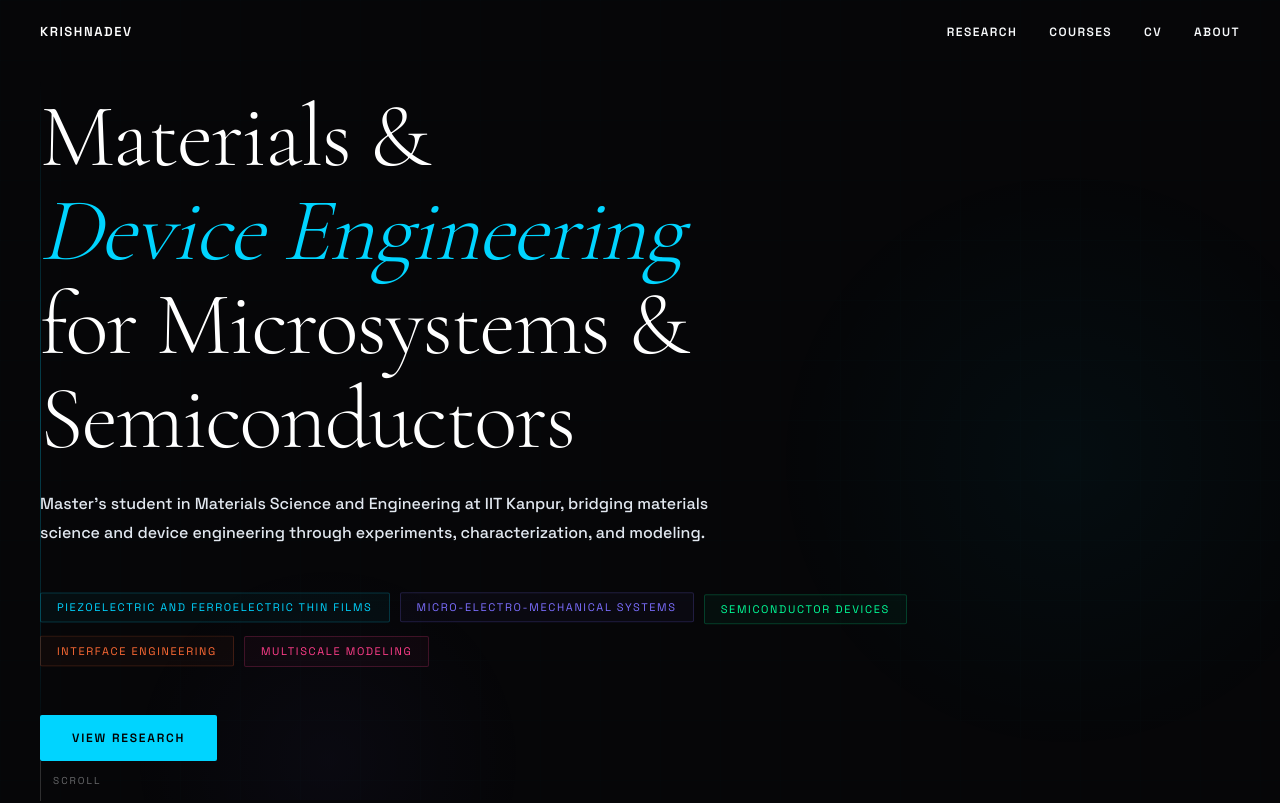
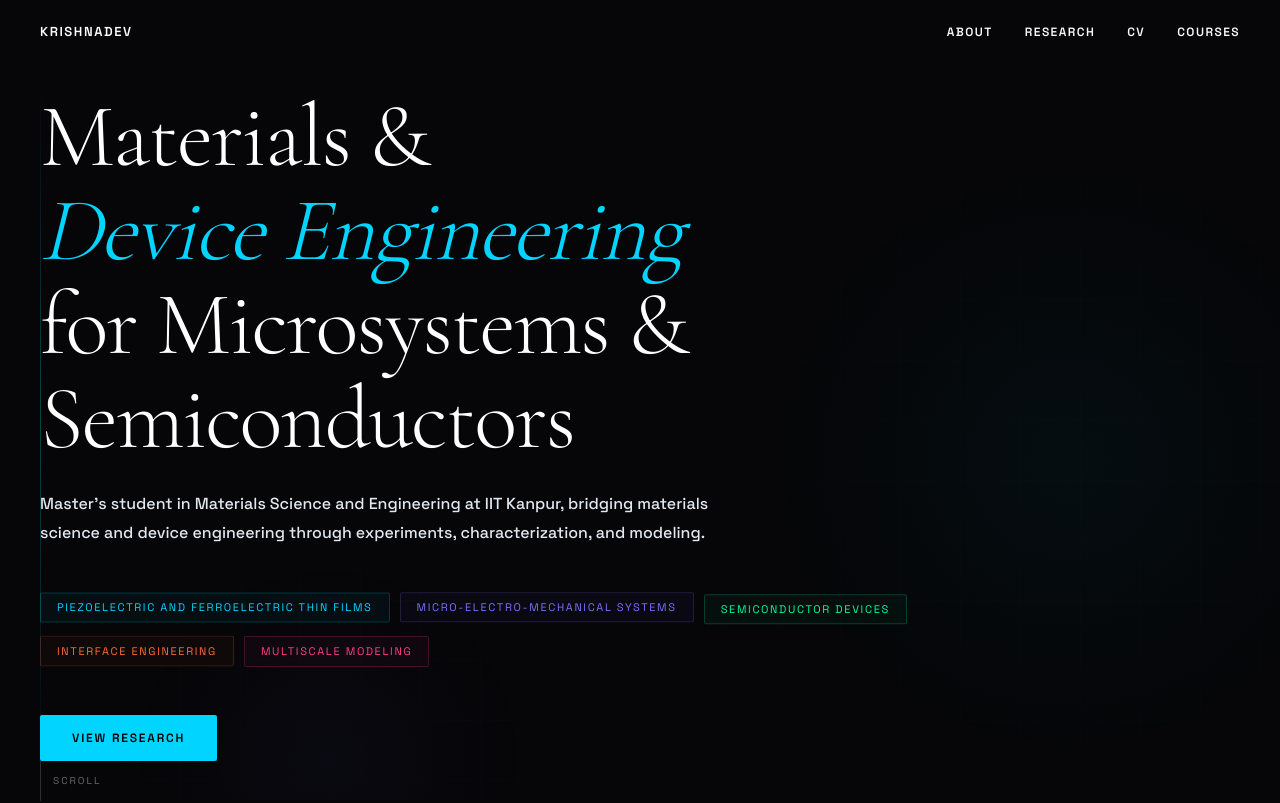
Before and after one commit to krishnadevpandey/krishnadev, a Next.js app: page / in a window 1280 px wide. Shown: the top 803 px of the page. Built offline with nearby package versions, Linux system fonts and the light colour scheme.

Commit message:
Describe your changes

```diff
--- a/app/page.jsx
+++ b/app/page.jsx
@@ -8,7 +8,7 @@ const COLORS = {
   nav: "#f8fafc"
 };
 
-const NAV_LINKS = ["Research", "Courses", "CV", "About"];
+const NAV_LINKS = ["About", "Research", "CV", "Courses"];
 
 const TAGS = ["Piezoelectric and Ferroelectric Thin Films", "Micro-Electro-Mechanical Systems", "Semiconductor Devices", "Interface Engineering", "Multiscale Modeling"];
 const AFFILIATIONS = [
```
